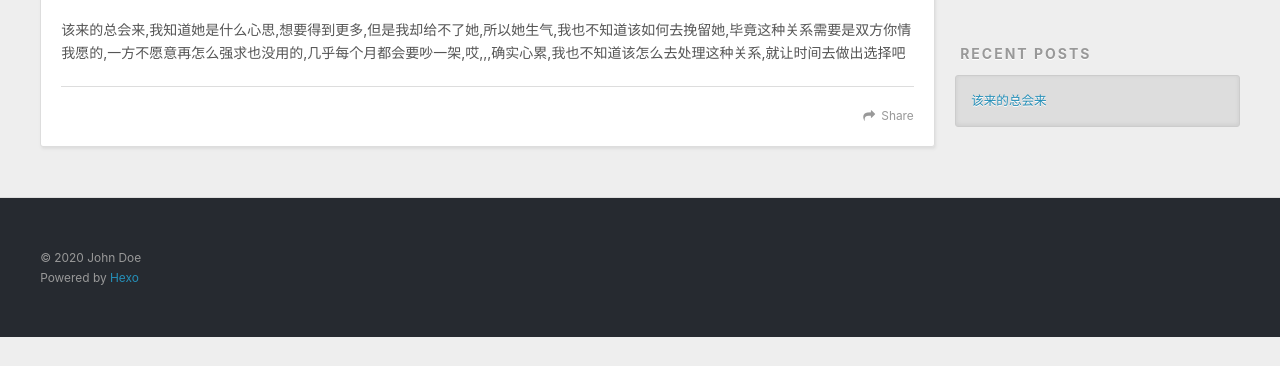
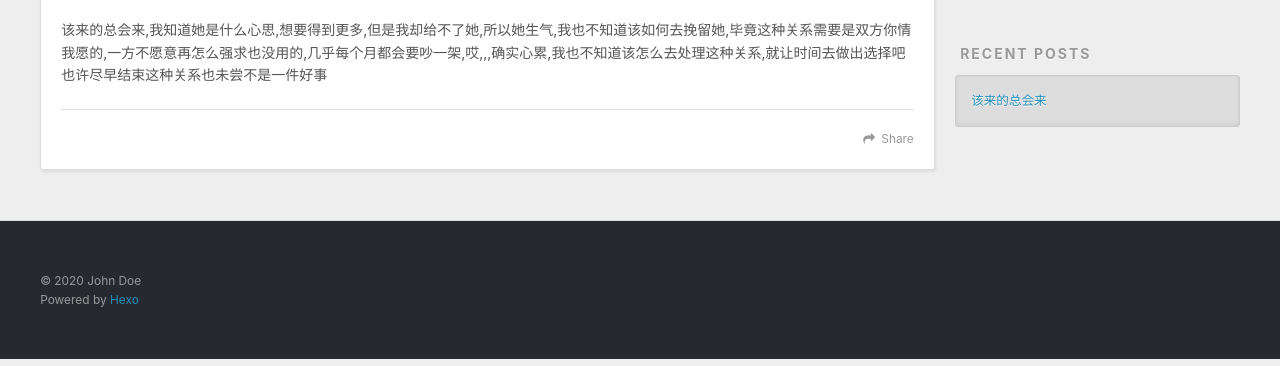
Before and after one commit to scdn/scdn.github.io, a plain HTML site: page 2020/11/03/该来的总会来/index.html in a window 1280 px wide. Shown: the part 434-800 px from the top of the page. Drawn offline with nearby package versions, Linux system fonts and the light colour scheme.

Commit message:
Site updated: 2020-11-03 13:33:59

```diff
--- a/2020/11/03/该来的总会来/index.html
+++ b/2020/11/03/该来的总会来/index.html
@@ -7,15 +7,15 @@
 
   <title>该来的总会来 | 海小文的博客</title>
   <meta name="viewport" content="width=device-width, initial-scale=1, maximum-scale=1">
-  <meta name="description" content="该来的总会来,我知道她是什么心思,想要得到更多,但是我却给不了她,所以她生气,我也不知道该如何去挽留她,毕竟这种关系需要是双方你情我愿的,一方不愿意再怎么强求也没用的,几乎每个月都会要吵一架,哎,,,确实心累,我也不知道该怎么去处理这种关系,就让时间去做出选择吧">
+  <meta name="description" content="该来的总会来,我知道她是什么心思,想要得到更多,但是我却给不了她,所以她生气,我也不知道该如何去挽留她,毕竟这种关系需要是双方你情我愿的,一方不愿意再怎么强求也没用的,几乎每个月都会要吵一架,哎,,,确实心累,我也不知道该怎么去处理这种关系,就让时间去做出选择吧也许尽早结束这种关系也未尝不是一件好事">
 <meta property="og:type" content="article">
 <meta property="og:title" content="该来的总会来">
 <meta property="og:url" content="https://blog.haixiaowen.com/2020/11/03/%E8%AF%A5%E6%9D%A5%E7%9A%84%E6%80%BB%E4%BC%9A%E6%9D%A5/index.html">
 <meta property="og:site_name" content="海小文的博客">
-<meta property="og:description" content="该来的总会来,我知道她是什么心思,想要得到更多,但是我却给不了她,所以她生气,我也不知道该如何去挽留她,毕竟这种关系需要是双方你情我愿的,一方不愿意再怎么强求也没用的,几乎每个月都会要吵一架,哎,,,确实心累,我也不知道该怎么去处理这种关系,就让时间去做出选择吧">
+<meta property="og:description" content="该来的总会来,我知道她是什么心思,想要得到更多,但是我却给不了她,所以她生气,我也不知道该如何去挽留她,毕竟这种关系需要是双方你情我愿的,一方不愿意再怎么强求也没用的,几乎每个月都会要吵一架,哎,,,确实心累,我也不知道该怎么去处理这种关系,就让时间去做出选择吧也许尽早结束这种关系也未尝不是一件好事">
 <meta property="og:locale" content="en_US">
 <meta property="article:published_time" content="2020-11-03T05:16:24.000Z">
-<meta property="article:modified_time" content="2020-11-03T05:18:33.418Z">
+<meta property="article:modified_time" content="2020-11-03T05:33:27.582Z">
 <meta property="article:author" content="John Doe">
 <meta name="twitter:card" content="summary">
 
@@ -88,7 +88,7 @@
 
     <div class="article-entry" itemprop="articleBody">
 
-        <p>该来的总会来,我知道她是什么心思,想要得到更多,但是我却给不了她,所以她生气,我也不知道该如何去挽留她,毕竟这种关系需要是双方你情我愿的,一方不愿意再怎么强求也没用的,几乎每个月都会要吵一架,哎,,,确实心累,我也不知道该怎么去处理这种关系,就让时间去做出选择吧</p>
+        <p>该来的总会来,我知道她是什么心思,想要得到更多,但是我却给不了她,所以她生气,我也不知道该如何去挽留她,毕竟这种关系需要是双方你情我愿的,一方不愿意再怎么强求也没用的,几乎每个月都会要吵一架,哎,,,确实心累,我也不知道该怎么去处理这种关系,就让时间去做出选择吧<br>也许尽早结束这种关系也未尝不是一件好事</p>
 
 
     </div>
```
Also changed, not shown: index.html (+1 -1 lines).
